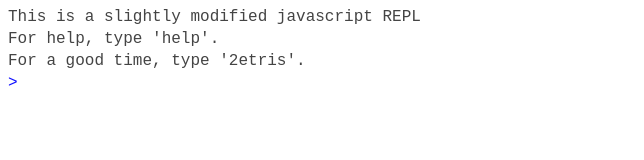
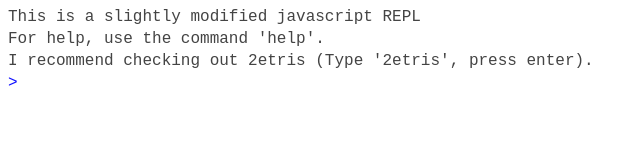
Before and after one commit to samclearman/samclearman.com, a website: page static/index.html in a window 1280 px wide. Shown: the whole page, without its empty margins (0-644 px from the left). Drawn offline with nearby package versions, Linux system fonts and the light colour scheme.

Commit message:
udpated welcome message

```diff
--- a/static/index.html
+++ b/static/index.html
@@ -151,8 +151,8 @@ form {
 <div id="shell">
     <div id="history">
         <p class='result'>This is a slightly modified javascript REPL</p>
-        <p class='result'>For help, type 'help'.</p>
-        <p class='result'>For a good time, type '2etris'.</p>
+        <p class='result'>For help, use the command 'help'.</p>
+        <p class='result'>I recommend checking out 2etris (Type '2etris', press enter).</p>
     </div>
     <form id="command"><p class="input"><input id="line" type="text" value=""></input></p></form>
 </div>
```
